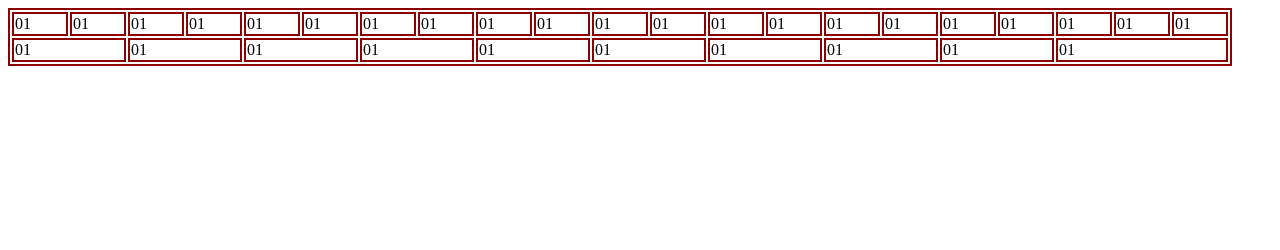
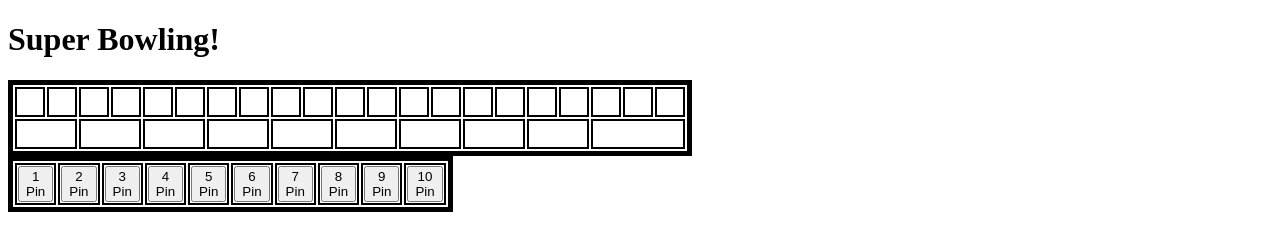
Before and after one commit to JohnnyPrime/SuperBowling, a plain HTML site: page index.html in a window 1280 px wide. Drawn offline with Linux system fonts and the light colour scheme.

Commit message:
add buttons

```diff
--- a/index.html
+++ b/index.html
@@ -8,43 +8,79 @@
 </head>
 
 <body>
+    <h1>Super Bowling!</h1>
     <table class="card">
         <tr class="rolls">
-            <td>01</td>
-            <td>01</td>
-            <td>01</td>
-            <td>01</td>
-            <td>01</td>
-            <td>01</td>
-            <td>01</td>
-            <td>01</td>
-            <td>01</td>
-            <td>01</td>
-            <td>01</td>
-            <td>01</td>
-            <td>01</td>
-            <td>01</td>
-            <td>01</td>
-            <td>01</td>
-            <td>01</td>
-            <td>01</td>
-            <td>01</td>
-            <td>01</td>
-            <td>01</td>
+            <td></td>
+            <td></td>
+            <td></td>
+            <td></td>
+            <td></td>
+            <td></td>
+            <td></td>
+            <td></td>
+            <td></td>
+            <td></td>
+            <td></td>
+            <td></td>
+            <td></td>
+            <td></td>
+            <td></td>
+            <td></td>
+            <td></td>
+            <td></td>
+            <td></td>
+            <td></td>
+            <td></td>
         </tr>
         <tr class="score">
-            <td colspan="2">01</td>
-            <td colspan="2">01</td>
-            <td colspan="2">01</td>
-            <td colspan="2">01</td>
-            <td colspan="2">01</td>
-            <td colspan="2">01</td>
-            <td colspan="2">01</td>
-            <td colspan="2">01</td>
-            <td colspan="2">01</td>
-            <td colspan="3">01</td>
+            <td colspan="2"></td>
+            <td colspan="2"></td>
+            <td colspan="2"></td>
+            <td colspan="2"></td>
+            <td colspan="2"></td>
+            <td colspan="2"></td>
+            <td colspan="2"></td>
+            <td colspan="2"></td>
+            <td colspan="2"></td>
+            <td colspan="3"></td>
         </tr>
     </table>
+    <table>
+        <tr class="pinSelector">
+            <td colspan="2">
+                <button>1 Pin</button>
+            </td>
+            <td colspan="2">
+                <button>2 Pin</button>
+            </td>
+            <td colspan="2">
+                <button>3 Pin</button>
+            </td>
+            <td colspan="2">
+                <button>4 Pin</button>
+            </td>
+            <td colspan="2">
+                <button>5 Pin</button>
+            </td>
+            <td colspan="2">
+                <button>6 Pin</button>
+            </td>
+            <td colspan="2">
+                <button>7 Pin</button>
+            </td>
+            <td colspan="2">
+                <button>8 Pin</button>
+            </td>
+            <td colspan="2">
+                <button>9 Pin</button>
+            </td>
+            <td colspan="3">
+                <button>10 Pin</button>
+            </td>
+        </tr>
+    </table>
+
 </body>
 
 </html>
--- a/main.css
+++ b/main.css
@@ -1,18 +1,18 @@
 table,
 tr,
 td {
-    border: 2px solid darkred;
     /*
     border-width: 2px;
-    border-color: darkred;
-    border-style: solid;
+    border-color: darkred;border-style: solid;
 */
 }
 
-.score.td {
-    border-width: 100px;
+table {
+    border: 5px solid black;
 }
 
 td {
-    width: 50px;
+    border: 2px solid black;
+    width: 24px;
+    height: 24px;
 }
```
